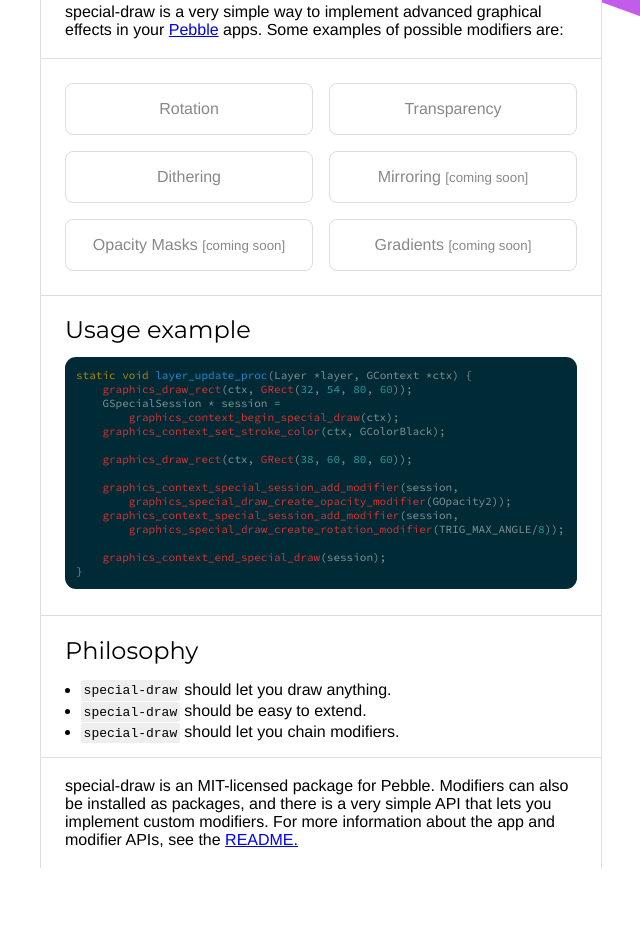
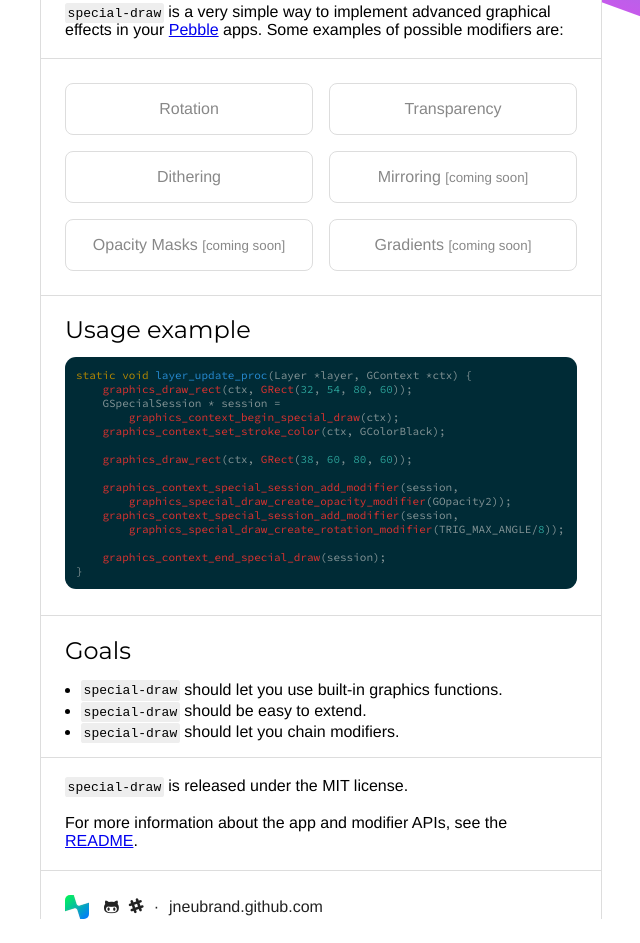
Before and after one commit to jneubrand/special-draw, a plain HTML site: page index.html in a window 1280 px wide. Shown: the part 182-1125 px from the top of the page, without its empty margins (319-959 px from the left). Before the commit the page ends 1050 px from the top, so only its background shows below. Drawn offline with nearby package versions, Linux system fonts and the light colour scheme.

Commit message:
various improvements

```diff
--- a/index.html
+++ b/index.html
@@ -9,6 +9,8 @@
         <link href="https://fonts.googleapis.com/css?family=Source+Code+Pro"
             rel="stylesheet"/>
         <link href="https://cdnjs.cloudflare.com/ajax/libs/highlight.js/9.4.0/styles/solarized-dark.min.css"
+            rel="stylesheet"/>
+        <link href="https://maxcdn.bootstrapcdn.com/font-awesome/4.6.3/css/font-awesome.min.css"
             rel="stylesheet"/>
         <script src="https://cdnjs.cloudflare.com/ajax/libs/highlight.js/9.4.0/highlight.min.js"></script>
         <script>hljs.initHighlightingOnLoad();</script>
@@ -22,12 +24,15 @@
             <section>
                 <h1>
                     special-draw
+                    <a href="https://github.com/jneubrand/special-draw">
+                        <i class="ion ion-social-octocat"></i>
+                    </a>
                 </h1>
             </section>
             <section>
                 <p>
-                    special-draw is a very simple way to implement advanced
-                    graphical effects in your
+                    <code>special-draw</code> is a very simple way to implement
+                    advanced graphical effects in your
                     <a href="https://pebble.com">Pebble</a> apps.
                     Some examples of possible modifiers are:
                 </p>
@@ -65,11 +70,11 @@
             </section>
             <section>
                 <h2>
-                    Philosophy
+                    Goals
                 </h2>
                 <ul>
                     <li>
-                        <code>special-draw</code> should let you draw anything.
+                        <code>special-draw</code> should let you use built-in graphics functions.
                     </li>
                     <li>
                         <code>special-draw</code> should be easy to extend.
@@ -82,14 +87,24 @@
             </section>
             <section>
                 <p>
-                    special-draw is an MIT-licensed package for Pebble.
-                    Modifiers can also be installed as packages, and
-                    there is a very simple API that lets you implement
-                    custom modifiers. For more information about the app
+                    <code>special-draw</code> is released under the MIT license.
+                </p>
+                <p>
+                    For more information about the app
                     and modifier APIs, see the
-                    <a href="https://github.com/jneubrand/special-draw/blob/master/README.md">README.</a>
+                    <a href="https://github.com/jneubrand/special-draw/blob/master/README.md">README</a>.
                 </p>
             </section>
+            <footer>
+                <img src="avatar.png"/>
+                <a href="https://github.com/jneubrand">
+                    <i class="fa fa-github-alt"></i></a>
+                <a href="https://pebbledev.slack.com/team/johannesn">
+                    <i class="fa fa-slack"></i></a>
+                <span>&middot;</span>
+                <a href="https://jneubrand.github.com">
+                    jneubrand.github.com</a>
+            </footer>
         </main>
     </body>
 </html>
--- a/styles.css
+++ b/styles.css
@@ -33,12 +33,31 @@ main {
     border-top-right-radius: 0.5em;
 }
 
-main section:not(:last-child) {
+main section {
     border-bottom: 1px solid #ddd;
+    padding: 0.001em 1.5em;
 }
 
-main section {
-    padding: 0.001em 1.5em;
+main footer {
+    margin: 1.5em;
+    display: flex;
+    align-items: center;
+}
+
+main footer img {
+    border-radius: 5px;
+    height: 24px;
+    margin-right: 15px;
+}
+
+main footer i.fa {
+    color: #222;
+}
+
+main footer > * {
+    color: #222;
+    text-decoration: none;
+    margin-right: 10px;
 }
 
 main h1, main h2, main h3 {
@@ -57,18 +76,27 @@ main p {
     margin: 1.2em 0;
 }
 
-main pre {
-    overflow-x: scroll;
-    overflow-y: hidden;
-    margin-bottom: 2em;
-}
-
 main ul {
     padding-left: 1em;
 }
 
 main ul li {
     margin: 0.2em 0;
+}
+
+a i.fa {
+    color: #888;
+    vertical-align: -5%;
+}
+
+h1 a {
+    float: right;
+}
+
+main pre {
+    overflow-x: scroll;
+    overflow-y: hidden;
+    margin-bottom: 2em;
 }
 
 code.hljs {
```
Also changed, not shown: avatar.png (added).
